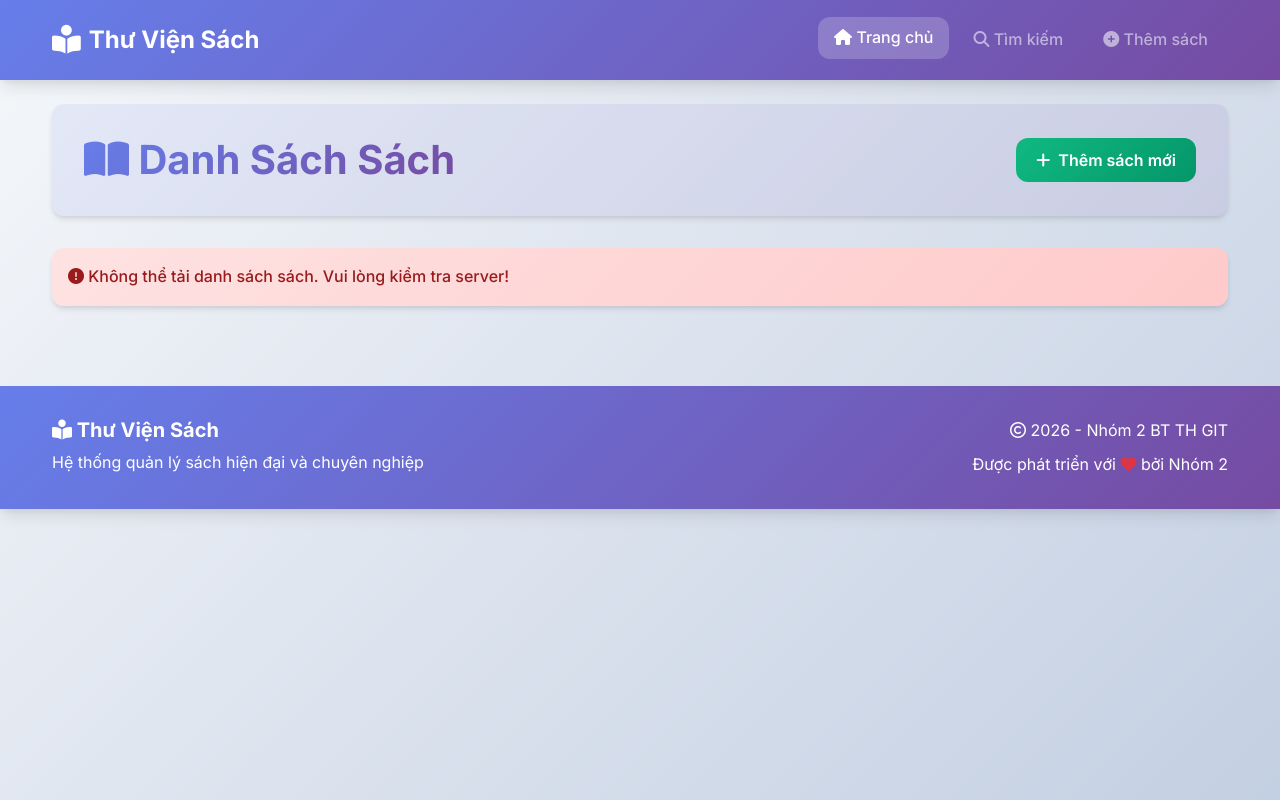
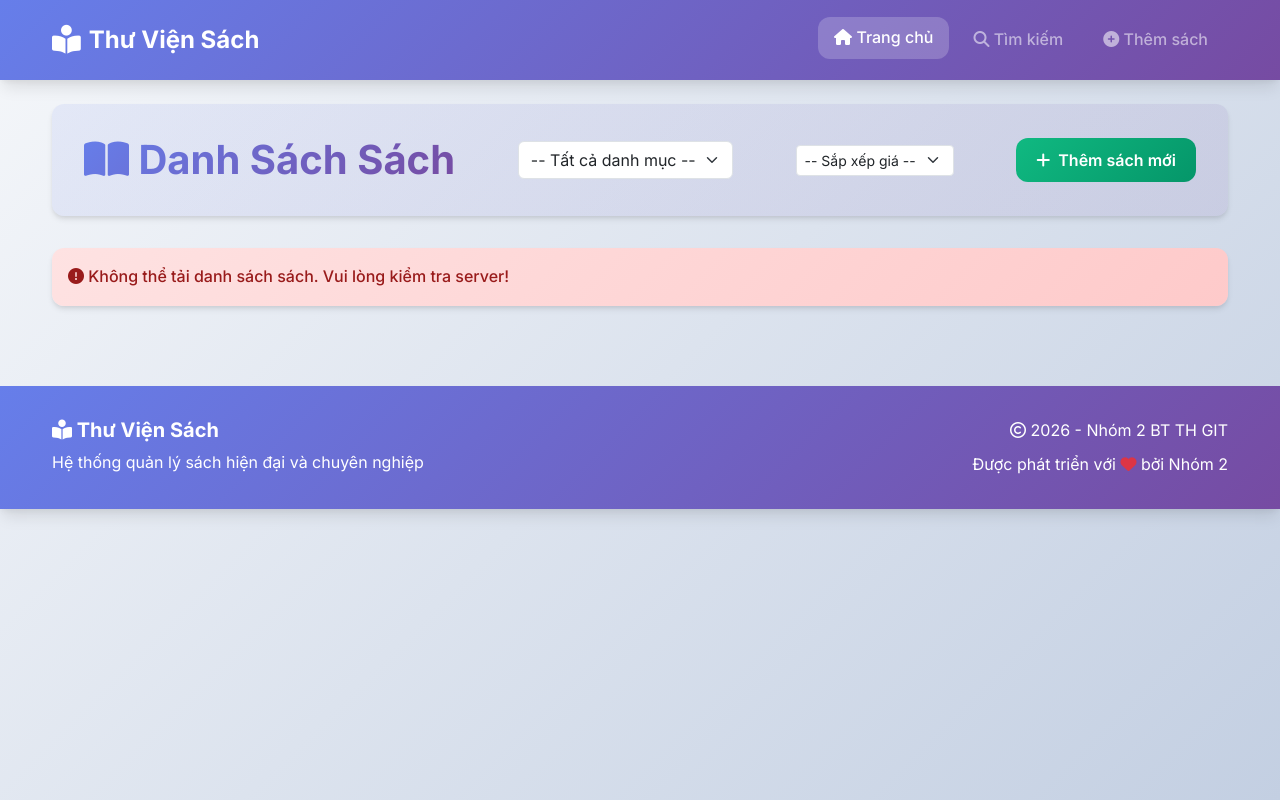
Before and after one commit to minhhoc0901/NHOM-2-GITHUB-DESKTOP-GIT-TOOLS, a website: page pages/index.html in a window 1280 px wide. Drawn offline with nearby package versions, Linux system fonts and the light colour scheme; no server answers.

Commit message:
feat: add UI sort-books

```diff
--- a/pages/index.html
+++ b/pages/index.html
@@ -61,9 +61,15 @@
             <h1>
                 <i class="fas fa-book-open"></i> Danh Sách Sách
             </h1>
-            <button class="btn btn-success btn-add-book"
-                    data-bs-toggle="modal"
-                    data-bs-target="#addBookModal">
+            <select id="categoryFilter" class="form-select w-auto d-inline-block" onchange="sortByCategory()">
+                <option value="">-- Tất cả danh mục --</option>
+            </select>
+            <select id="priceSort" class="form-select form-select-sm w-auto" onchange="sortByCategory()">
+                <option value="">-- Sắp xếp giá --</option>
+                <option value="asc">Giá tăng dần</option>
+                <option value="desc">Giá giảm dần</option>
+            </select>
+            <button class="btn btn-success btn-add-book" data-bs-toggle="modal" data-bs-target="#addBookModal">
                 <i class="fas fa-plus"></i> Thêm sách mới
             </button>
 
@@ -263,7 +269,8 @@
                         <div class="mb-3">
                             <label class="form-label">Hình ảnh hiện tại</label>
                             <div class="mb-2">
-                                    <img id="editImagePreview" src="" alt="Preview" style="max-width: 100%; max-height: 200px; border-radius: 5px; display: none;">
+                                <img id="editImagePreview" src="" alt="Preview"
+                                    style="max-width: 100%; max-height: 200px; border-radius: 5px; display: none;">
                             </div>
                         </div>
 
@@ -297,7 +304,7 @@
     <script src="../action.js"></script>
     <script>
         // Initialize when page loads
-        document.addEventListener('DOMContentLoaded', function() {
+        document.addEventListener('DOMContentLoaded', function () {
             loadBooks();
         });
 
@@ -403,7 +410,7 @@
         function attachDeleteHandlers() {
             const deleteButtons = document.querySelectorAll('.btn-delete');
             deleteButtons.forEach(btn => {
-                btn.addEventListener('click', function() {
+                btn.addEventListener('click', function () {
                     bookIdToDelete = this.dataset.id;
                     document.getElementById('bookTitleToDelete').textContent = this.dataset.title;
                     deleteModal.show();
@@ -412,7 +419,7 @@
         }
 
         // Confirm delete handler
-        document.getElementById('confirmDeleteBtn').addEventListener('click', async function() {
+        document.getElementById('confirmDeleteBtn').addEventListener('click', async function () {
             if (!bookIdToDelete) return;
 
             try {
@@ -461,7 +468,7 @@
         function attachEditHandlers() {
             const editButtons = document.querySelectorAll('.btn-edit');
             editButtons.forEach(btn => {
-                btn.addEventListener('click', async function(e) {
+                btn.addEventListener('click', async function (e) {
                     e.preventDefault();
                     const bookId = this.dataset.id;
 
```
Lines whose indentation alone changed are shown as unchanged.
